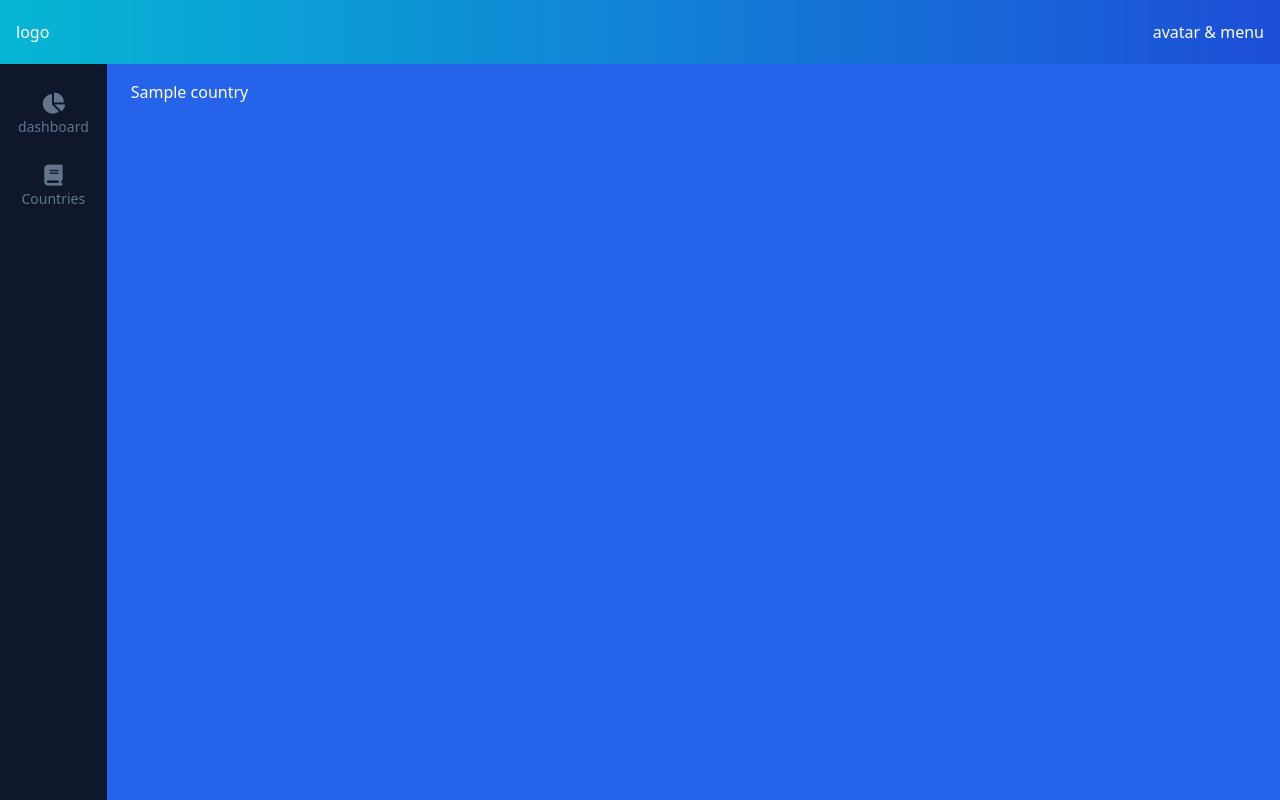
After one commit to luiscberrocal/factoryboy_lecture, a Django app: template factoryboy_lecture/templates/bucket_list/country/country_list.html in a window 1280 px wide. The commit adds this page. Run offline with Django 5.2, Linux system fonts and the light colour scheme; the template is opened without the code that fills it: most values are stand-ins (such as "Sample title", 1, 10 or a date in 2020); some libraries are stand-ins or nearby versions.

Commit message:
feat: Added country list view.

```diff
--- a/config/urls.py
+++ b/config/urls.py
@@ -23,6 +23,7 @@ urlpatterns = [
     path(settings.ADMIN_URL, admin.site.urls),
     # User management
     path("users/", include("factoryboy_lecture.users.urls", namespace="users")),
+    path("bucket-list/", include("factoryboy_lecture.bucket_list.urls", namespace="bucket_list")),
     path("accounts/", include("allauth.urls")),
     path("__reload__/", include("django_browser_reload.urls")),
     # Your stuff: custom urls includes go here
--- /dev/null
+++ b/factoryboy_lecture/templates/bucket_list/country/country_list.html
@@ -0,0 +1,14 @@
+{% extends "base.html" %}
+{% load static %}
+
+{% block content %}
+  <div>
+    <ul>
+      {% for country in countries %}
+        <li> {{ country.name }}</li>
+      {% endfor %}
+    </ul>
+
+  </div>
+
+{% endblock content %}
--- a/factoryboy_lecture/theme/templates/partials/sidebar.html
+++ b/factoryboy_lecture/theme/templates/partials/sidebar.html
@@ -7,9 +7,9 @@
       </a>
     </li>
     <li class="mb-6 mx-auto">
-      <a href="" class="grid h-12 place-items-center cursor-pointer hover:text-slate-200 duration-300 text-slate-500">
+      <a href="{% url 'bucket_list:country-list' %}" class="grid h-12 place-items-center cursor-pointer hover:text-slate-200 duration-300 text-slate-500">
         <i class="fa-solid fa-book fa-xl"></i>
-        <p>books</p>
+        <p>Countries</p>
       </a>
     </li>
   </ul>
```
Also changed, not shown: factoryboy_lecture/bucket_list/urls.py (+10 -0 lines), factoryboy_lecture/bucket_list/views/country_views.py (added, +15 -0 lines), factoryboy_lecture/bucket_list/views/__init__.py (added).
